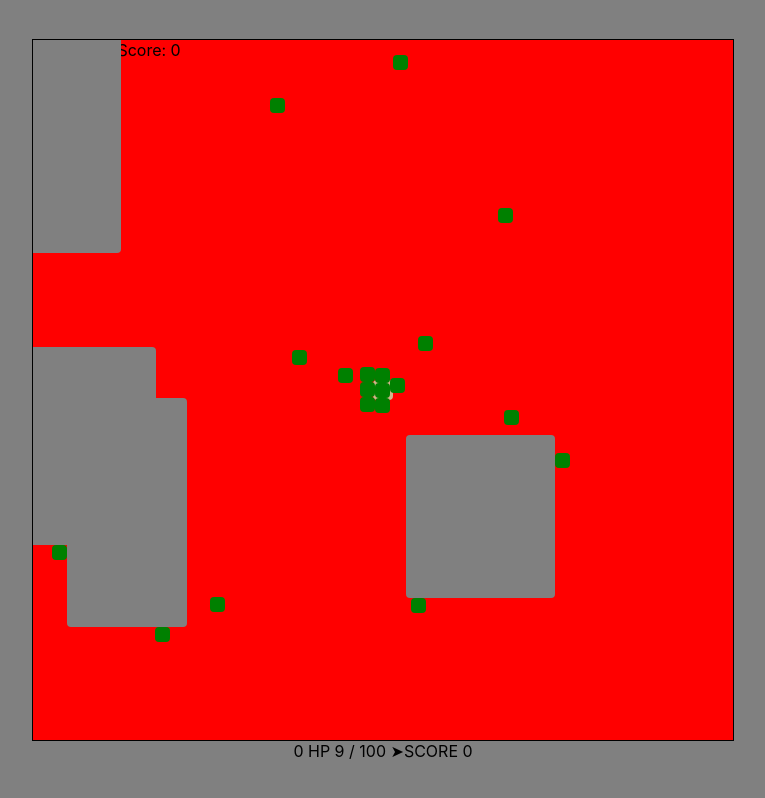
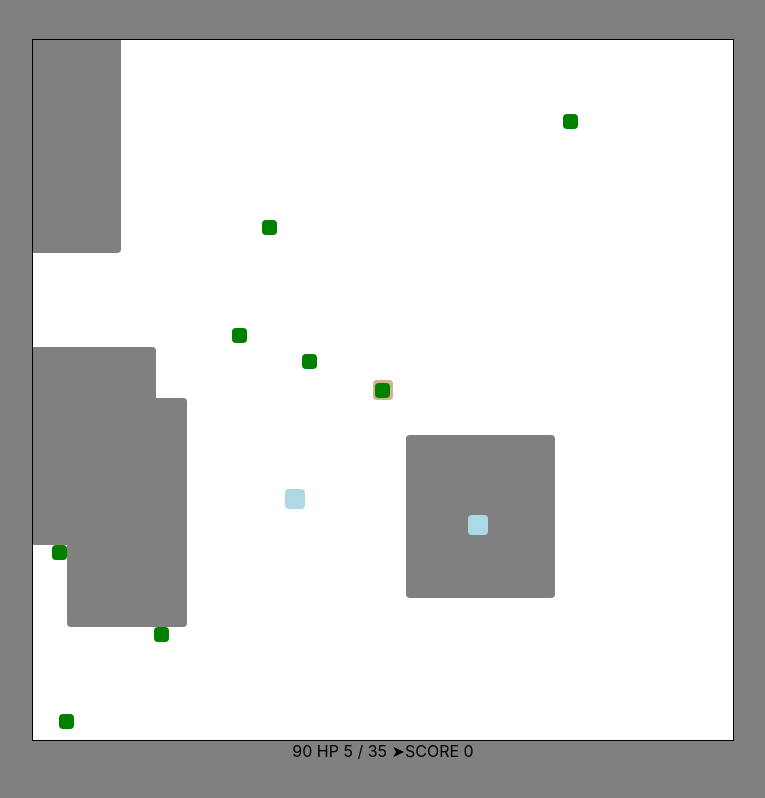
Before and after one commit to Macflash/open-source-zombies, a React (Create React App) app: page / in a window 1280 px wide. Shown: the whole page, without its empty margins (257-1022 px from the left). Built offline with nearby package versions, Linux system fonts and the light colour scheme.

Commit message:
add simple gun drops.

```diff
--- a/src/App.tsx
+++ b/src/App.tsx
@@ -2,7 +2,6 @@ import React from "react";
 
 import "./App.css";
 import { Entity } from "./game/world";
-import { Vec2 } from "./game/vec2";
 import { Game } from "./game/game";
 import { offsetRect } from "./game/physics";
 import { GAMEWORLD_ID, Mouse } from "./game/mouse";
@@ -69,6 +68,14 @@ function App() {
           <EntityElement {...b} key={i} />
         ))}
 
+        {/* drops */}
+        {world.drops.map((z, i) => (
+          <EntityElement
+            {...z}
+            key={i} // dumb you have to do this.
+          />
+        ))}
+
         {/* Player bullets */}
         {world.playerBullets.map((b) => (
           <EntityElement {...b} key={b.key} />
--- a/src/game/bullet.ts
+++ b/src/game/bullet.ts
@@ -6,9 +6,11 @@ let bkey = 0;
 
 export class Bullet implements Entity {
   public readonly key = ++bkey;
-  public size = Vec2.square(5);
+  public size: Vec2;
   public color = "gold";
-  constructor(public pos: Vec2, public vel: Vec2) {}
+  constructor(public pos: Vec2, public vel: Vec2, private damage = 50) {
+    this.size = Vec2.square(this.damage / 10);
+  }
 
   doStep(world: World): boolean {
     // go towards the player
@@ -19,7 +21,7 @@ export class Bullet implements Entity {
       (z) => z.health > 0 && intersectRect(this, z)
     );
     if (hit) {
-      hit.takeDamage(50);
+      hit.takeDamage(this.damage);
       return false;
     }
 
--- a/src/game/game.ts
+++ b/src/game/game.ts
@@ -40,8 +40,9 @@ export class Game {
 
   restart() {
     this.world = new World(this.size);
-    for (let i = 0; i < 10; i++) this.world.addZombie();
+    for (let i = 0; i < 2; i++) this.world.addZombie();
     for (let i = 0; i < 4; i++) this.world.addBuilding();
+    for (let i = 0; i < 2; i++) this.world.addGun();
     this.spawner = new Spawner();
   }
 
@@ -74,7 +75,7 @@ export class Game {
 // spawns zombies, this rate can slowly increase?
 class Spawner {
   private spawnTimer = 0;
-  private spawnRate = 100;
+  private spawnRate = 150;
   private maxZombies = 75;
 
   doStep(world: World) {
--- a/src/game/guns/gun.ts
+++ b/src/game/guns/gun.ts
@@ -1,6 +1,7 @@
 import { Bullet } from "../bullet";
+import { intersectRect } from "../physics";
 import { Vec2 } from "../vec2";
-import { World } from "../world";
+import { Entity, World } from "../world";
 
 export interface Gun {
   ammo: number;
@@ -10,3 +11,17 @@ export interface Gun {
   reload(): void;
   doStep(world: World): void;
 }
+
+export class GunDrop implements Entity {
+  readonly size = Vec2.square(20);
+  readonly color = "lightblue";
+  constructor(public readonly pos: Vec2, private readonly gun: Gun) {}
+
+  doStep(world: World): boolean {
+    if (intersectRect(this, world.player)) {
+      world.activeGun = this.gun;
+      return false;
+    }
+    return true;
+  }
+}
--- a/src/game/guns/pistol.ts
+++ b/src/game/guns/pistol.ts
@@ -5,6 +5,8 @@ import { Vec2 } from "../vec2";
 import { Gun } from "./gun";
 
 abstract class GenericGun implements Gun {
+  abstract readonly bulletDamage: number;
+  abstract readonly bulletSpeed: number;
   abstract readonly clipSize: number;
 
   abstract readonly reloadTime: number;
@@ -37,7 +39,13 @@ abstract class GenericGun implements Gun {
   }
 
   protected spawnBullets(pos: Vec2, dir: Vec2): Bullet[] {
-    return [new Bullet(pos.clone(), dir.multiply(3))];
+    return [
+      new Bullet(
+        pos.clone(),
+        dir.multiply(this.bulletSpeed),
+        this.bulletDamage
+      ),
+    ];
   }
 
   reload() {
@@ -61,10 +69,26 @@ export class Pistol extends GenericGun {
   readonly clipSize = 9;
   readonly reloadTime = 100;
   readonly shootTime = 25;
-  readonly ammo = 100;
+  readonly ammo = 72;
+  readonly bulletDamage = 50;
+  readonly bulletSpeed = 3;
 
   constructor() {
     super();
     this.clip = this.clipSize;
   }
 }
+
+export class Rifle extends GenericGun {
+  readonly clipSize = 5;
+  readonly reloadTime = 100;
+  readonly shootTime = 35;
+  readonly ammo = 35;
+  readonly bulletDamage = 100;
+  readonly bulletSpeed = 4;
+
+  constructor() {
+    super();
+    this.clip = this.clipSize;
+  }
+}
--- a/src/game/sound.ts
+++ b/src/game/sound.ts
@@ -8,7 +8,7 @@ import zombie from "../sound/zombie.wav";
 
 const audioMap = new Map<string, HTMLAudioElement>();
 
-let muted = false;
+let muted = true;
 
 function play(src: string) {
   if (muted) return;
--- a/src/game/world.ts
+++ b/src/game/world.ts
@@ -1,6 +1,6 @@
 import { Bullet } from "./bullet";
-import { Gun } from "./guns/gun";
-import { Pistol } from "./guns/pistol";
+import { Gun, GunDrop } from "./guns/gun";
+import { Pistol, Rifle } from "./guns/pistol";
 import { Player } from "./player";
 import { Positionable, Vec2 } from "./vec2";
 import { Corpse, Zombie } from "./zombie";
@@ -25,11 +25,12 @@ export class World {
   public playerScore = 0;
   public playerBullets: Bullet[] = [];
 
-  public activeGun: Gun = new Pistol();
+  public activeGun: Gun = new Rifle();
 
   public zombies: Zombie[] = [];
   public corpses: Corpse[] = [];
   public buildings: Building[] = [];
+  public drops: GunDrop[] = [];
 
   public renderer: () => void = () => {};
 
@@ -37,6 +38,7 @@ export class World {
     this.activeGun.doStep(this);
     this.player.doStep(this);
     this.playerBullets = this.playerBullets.filter((b) => b.doStep(this));
+    this.drops = this.drops.filter((drop) => drop.doStep(this));
     this.zombies = this.zombies.filter((z) => z.doStep(this));
     this.renderer();
   }
@@ -63,6 +65,15 @@ export class World {
     );
   }
 
+  addGun() {
+    this.drops.push(
+      new GunDrop(
+        new Vec2(Math.random() * this.size, Math.random() * this.size),
+        new Pistol()
+      )
+    );
+  }
+
   click(worldPos: Vec2) {
     //shoot!
     const dir = this.player.pos.directionTo(worldPos);
```
